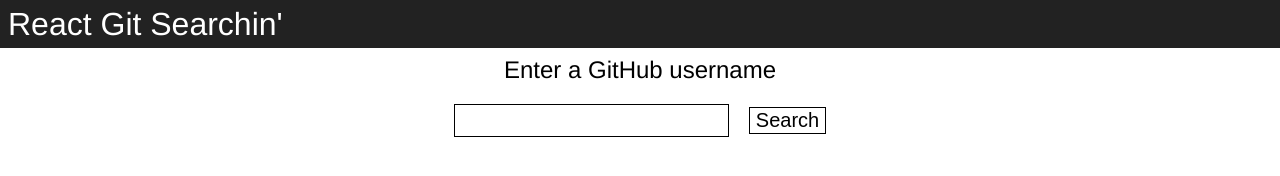
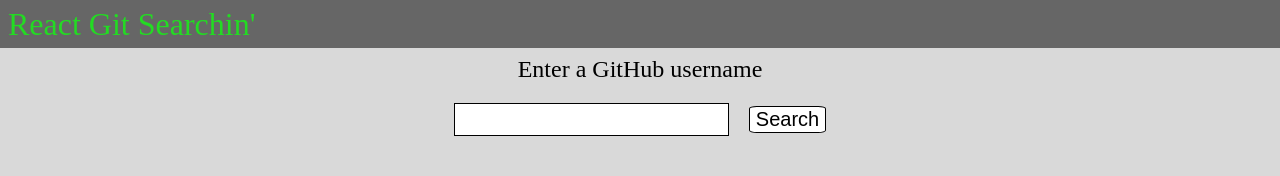
Before and after one commit to nvela44/GIT-SEARCH-PROJECT, a React app: page / in a window 1280 px wide. Built offline with nearby package versions, Linux system fonts and the light colour scheme.

Commit message:
new style

```diff
--- a/src/index.css
+++ b/src/index.css
@@ -1,6 +1,7 @@
 body {
-  font-family: Helvetica;
+  font-family: Trebuchet;
   margin: 0;
+  background-color: #d9d9d9;
 }
 
 h1,
@@ -14,7 +15,7 @@
 }
 
 .main-header {
-  background-color: #222;
+  background-color: #666666;
   color: #fff;
   overflow: hidden;
   padding: 0.5rem;
@@ -27,7 +28,7 @@
 }
 
 .main-header a {
-  color: white;
+  color: #23db23;
   text-decoration: none;
 }
 
@@ -49,6 +50,10 @@
   border: 1px solid black;
   background-color: #fff;
   font-size: 20px;
+  border-radius: 10%;
+}
+button:hover {
+  background-color: #d9d9d9;
 }
 
 .user-info {
```
